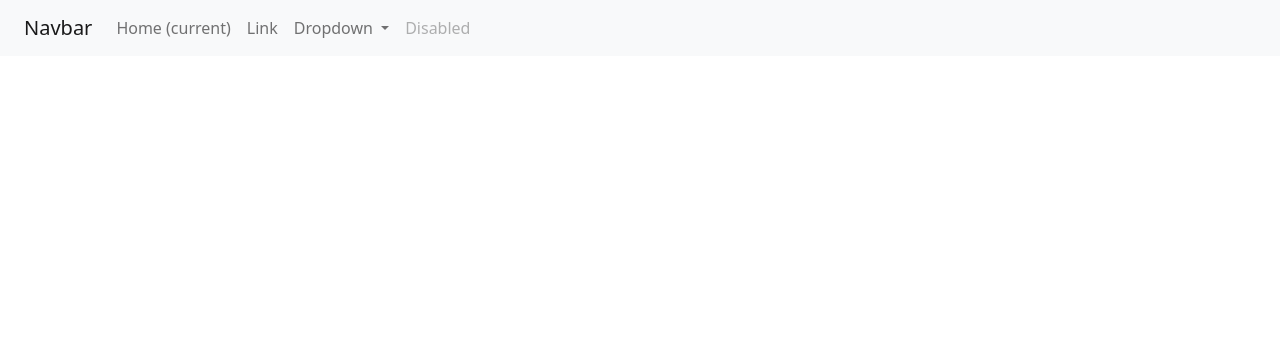
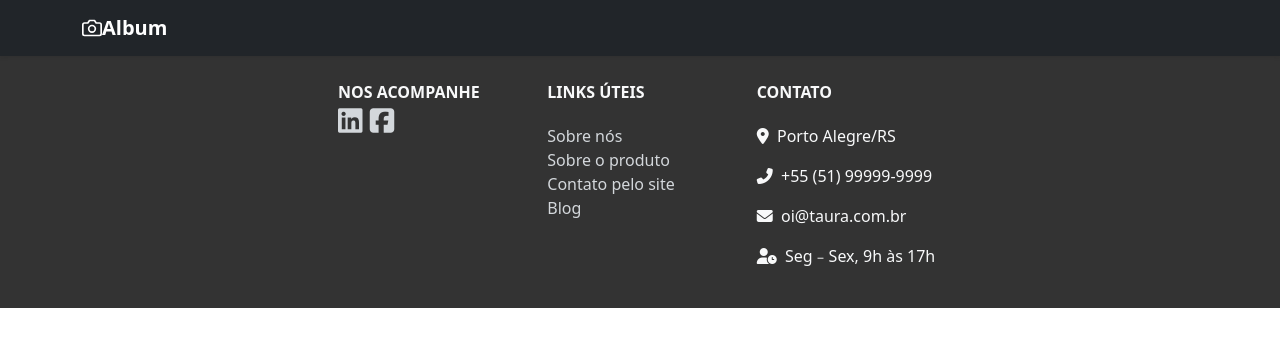
Before and after one commit to quaroline/taura, an Angular app: page / in a window 1280 px wide. Shown: the top 346 px of the page. Built offline with nearby package versions, Linux system fonts and the light colour scheme.

Commit message:
Footer finalizado.

```diff
--- a/angular.json
+++ b/angular.json
@@ -1,5 +1,8 @@
 {
   "$schema": "./node_modules/@angular/cli/lib/config/schema.json",
+  "cli": {
+    "analytics": "16f14914-22c4-4c19-85a2-42d38e4ce55c"
+  },
   "version": 1,
   "newProjectRoot": "projects",
   "projects": {
--- a/src/app/navbar/navbar.component.html
+++ b/src/app/navbar/navbar.component.html
@@ -1,49 +1,26 @@
-<nav class="navbar navbar-expand-lg navbar-light bg-light p-4 pb-2 pt-2">
-  <a class="navbar-brand" href="#">Navbar</a>
-  <button
-    class="navbar-toggler"
-    type="button"
-    data-toggle="collapse"
-    data-target="#navbarSupportedContent"
-    aria-controls="navbarSupportedContent"
-    aria-expanded="false"
-    aria-label="Toggle navigation"
-  >
-    <span class="navbar-toggler-icon"></span>
-  </button>
-
-  <div class="collapse navbar-collapse" id="navbarSupportedContent">
-    <ul class="navbar-nav mr-auto">
-      <li class="nav-item active">
-        <a class="nav-link" href="#"
-          >Home <span class="sr-only">(current)</span></a
-        >
-      </li>
-      <li class="nav-item">
-        <a class="nav-link" href="#">Link</a>
-      </li>
-      <li class="nav-item dropdown">
-        <a
-          class="nav-link dropdown-toggle"
-          href="#"
-          id="navbarDropdown"
-          role="button"
-          data-toggle="dropdown"
-          aria-haspopup="true"
-          aria-expanded="false"
-        >
-          Dropdown
-        </a>
-        <div class="dropdown-menu" aria-labelledby="navbarDropdown">
-          <a class="dropdown-item" href="#">Action</a>
-          <a class="dropdown-item" href="#">Another action</a>
-          <div class="dropdown-divider"></div>
-          <a class="dropdown-item" href="#">Something else here</a>
+<header>
+  <div class="collapse bg-dark" id="navbarHeader">
+    <div class="container">
+      <div class="row">
+        <div class="col-sm-8 col-md-7 py-4">
+          <h4 class="text-white">About</h4>
+          <p class="text-muted">Add some information about the album below, the author, or any other background context.
+            Make it a few sentences long so folks can pick up some informative tidbits. Then, link them off to some
+            social networking sites or contact information.</p>
         </div>
-      </li>
-      <li class="nav-item">
-        <a class="nav-link disabled" href="#">Disabled</a>
-      </li>
-    </ul>
+      </div>
+    </div>
   </div>
-</nav>
+  <div class="navbar navbar-dark bg-dark shadow-sm">
+    <div class="container d-flex justify-content-between">
+      <a href="#" class="navbar-brand d-flex align-items-center">
+        <svg xmlns="http://www.w3.org/2000/svg" width="20" height="20" viewBox="0 0 24 24" fill="none"
+          stroke="currentColor" stroke-width="2" stroke-linecap="round" stroke-linejoin="round" class="mr-2">
+          <path d="M23 19a2 2 0 0 1-2 2H3a2 2 0 0 1-2-2V8a2 2 0 0 1 2-2h4l2-3h6l2 3h4a2 2 0 0 1 2 2z"></path>
+          <circle cx="12" cy="13" r="4"></circle>
+        </svg>
+        <strong>Album</strong>
+      </a>
+    </div>
+  </div>
+</header>
--- a/src/index.html
+++ b/src/index.html
@@ -1,15 +1,46 @@
 <!doctype html>
-<html lang="en">
+<html lang="pt-br">
+
 <head>
     <link href="https://cdn.jsdelivr.net/npm/bootstrap@5.1.3/dist/css/bootstrap.min.css" rel="stylesheet" integrity="sha384-1BmE4kWBq78iYhFldvKuhfTAU6auU8tT94WrHftjDbrCEXSU1oBoqyl2QvZ6jIW3" crossorigin="anonymous">
+    <script src="https://kit.fontawesome.com/cbac3caa63.js" crossorigin="anonymous"></script>
     <meta charset="utf-8">
     <title>Taura</title>
     <base href="/">
     <meta name="viewport" content="width=device-width, initial-scale=1">
     <link rel="icon" type="image/x-icon" href="favicon.ico">
 </head>
+
 <body>
     <app-root></app-root>
     <script src="https://cdn.jsdelivr.net/npm/bootstrap@5.1.3/dist/js/bootstrap.bundle.min.js" integrity="sha384-ka7Sk0Gln4gmtz2MlQnikT1wXgYsOg+OMhuP+IlRH9sENBO0LRn5q+8nbTov4+1p" crossorigin="anonymous"></script>
+    <footer class="text-light p-4" style="background-color: #333">
+        <div class="row">
+            <div class="col-md-3"></div>
+            <div class="col-md-2">
+                <span class="pb-1 text-uppercase"><b>Nos acompanhe</b></span>
+                <h3>
+                    <a href="#"><i class="fab fa-linkedin"></i></a>
+                    <a href="#"><i class="fab fa-facebook-square"></i></a>
+                </h3>
+            </div>
+            <div class="col-md-2">
+                <p class="pb-1 text-uppercase"><b>Links Úteis</b></p>
+                <span><a href="#">Sobre nós</a><br/>
+                <a href="#">Sobre o produto</a><br/>
+                <a href="#">Contato pelo site</a><br/>
+                <a href="#">Blog</a></span>
+            </div>
+            <div class="col-md-2">
+                <p class="pb-1 text-uppercase"><b>Contato</b></p>
+                <p><i class="fas fa-map-marker-alt"></i>&nbsp; Porto Alegre/RS</p>
+                <p><i class="fas fa-phone-alt"></i>&nbsp; +55 (51) 99999-9999</p>
+                <p><i class="fas fa-envelope"></i>&nbsp; oi@taura.com.br</p>
+                <p><i class="fas fa-user-clock"></i>&nbsp; Seg﹣Sex, 9h às 17h</p>
+            </div>
+            <div class="col-md-3"></div>
+        </div>
+    </footer>
 </body>
+
 </html>
--- a/src/styles.scss
+++ b/src/styles.scss
@@ -1 +1,11 @@
-/* You can add global styles to this file, and also import other style files */
+$yellow: #ffc107;
+
+footer a {
+    text-decoration: none !important;
+    color: #d3d7db;
+}
+
+footer a:hover {
+    text-decoration: none !important;
+    color: $yellow;
+}
```
Also changed, not shown: 1 other file (tests, documents, lock files or other folders).
